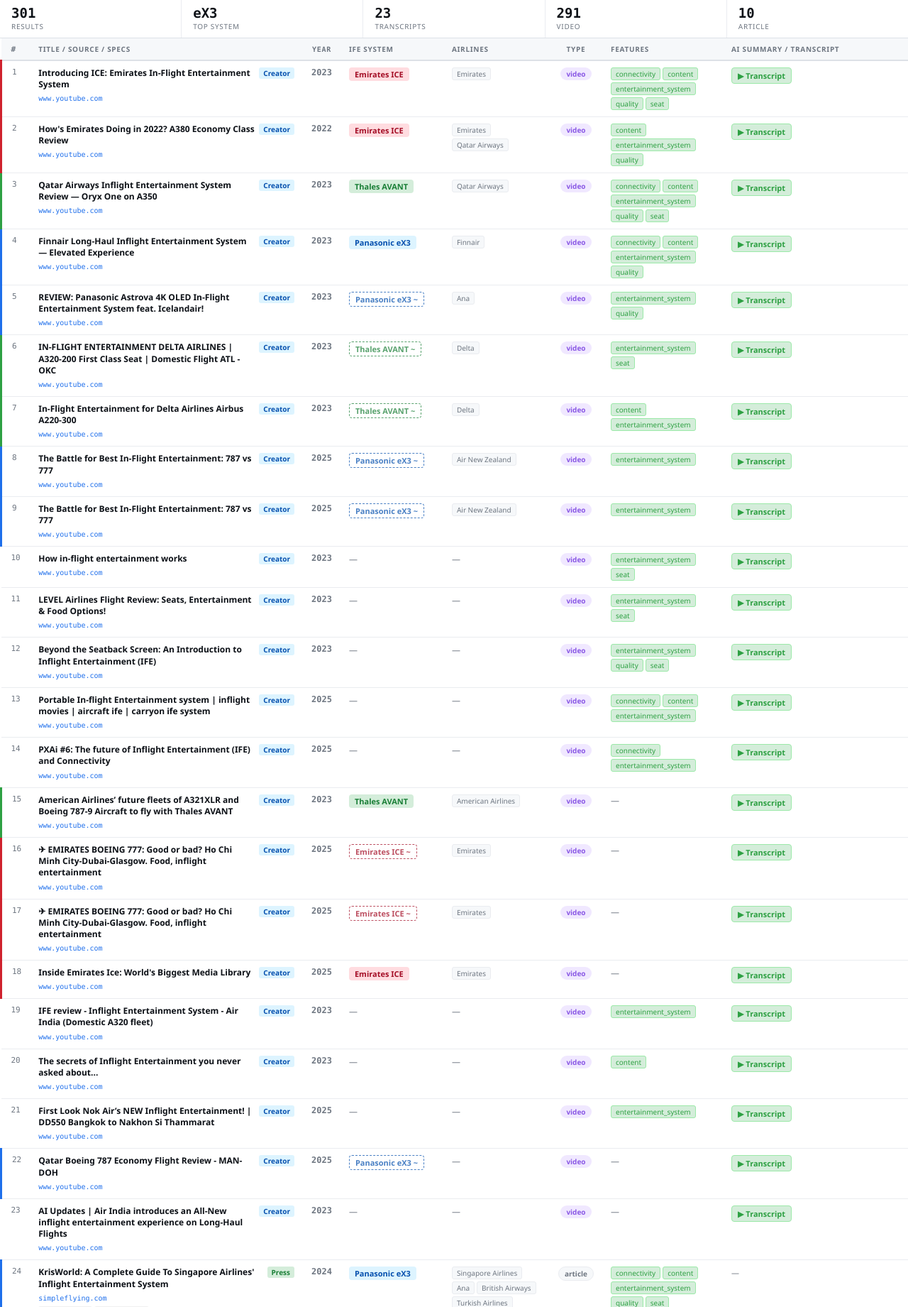
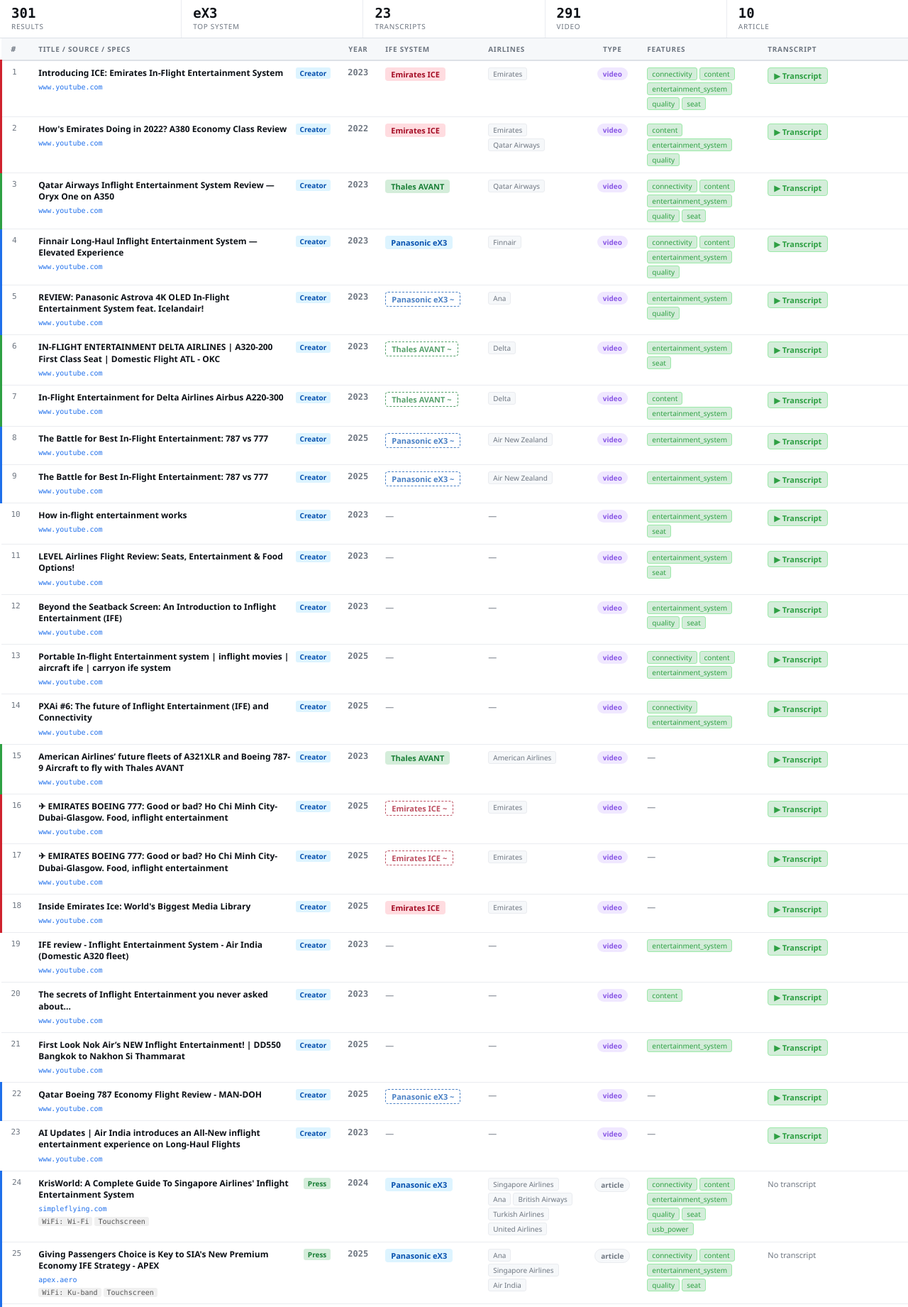
Before and after one commit to eviebngo/IFE-Review-Crawler, a Flask app: page / in a window 1280 px wide. Shown: the part 131-1972 px from the top of the page at 71% size. Run offline with Flask 3, Linux system fonts and the light colour scheme; data that the repository does not hold is empty.

Commit message:
revert: hold off AI summary feature (keep transcript sentence filter)

```diff
--- a/requirements.txt
+++ b/requirements.txt
@@ -4,4 +4,3 @@
 gunicorn
 youtube-transcript-api
 python-dotenv
-anthropic
--- a/templates/index.html
+++ b/templates/index.html
@@ -236,7 +236,7 @@
         <th class="c-air">Airlines</th>
         <th class="c-type">Type</th>
         <th class="c-feat">Features</th>
-        <th class="c-tr">AI Summary / Transcript</th>
+        <th class="c-tr">Transcript</th>
       </tr>
     </thead>
     <tbody id="tbody"></tbody>
@@ -521,42 +521,22 @@
 }
 
 function buildTrans(r,n){
-  const hasSummary = !!r.ai_summary;
-  const hasTrans   = r.transcript_available && ((r.captions||[]).length>0 || r.transcript_excerpt);
-  if(!hasSummary && !hasTrans) return '<span class="tr-none">—</span>';
-
+  if(!r.transcript_available) return '<span class="tr-none">No transcript</span>';
   const id='dr'+n;
-
-  // AI summary block
-  const summaryHtml = hasSummary
-    ? '<div class="ai-summary"><div class="ai-label">✦ AI Summary</div>'+esc(r.ai_summary)+'</div>'
-    : '';
-
-  // Transcript excerpt (most IFE-relevant quote)
-  const excHtml = r.transcript_excerpt
-    ? '<div class="tr-exc">'+esc(r.transcript_excerpt)+'</div>'
-    : '';
-
-  // Timestamped IFE quote captions
+  const exc=r.transcript_excerpt?'<div class="tr-exc">'+esc(r.transcript_excerpt)+'</div>':'';
   const ytBase = (r.url||'').includes('youtube.com/watch?v=')
     ? r.url.split('&')[0] : null;
-  const caps = (r.captions||[]).map(c=>{
-    const ts   = esc(c.timestamp);
+  const caps=(r.captions||[]).map(c=>{
+    const ts = esc(c.timestamp);
     const tsEl = (ytBase && c.start_seconds != null)
       ? '<a class="cap-ts cap-ts-link" href="'+ytBase+'&t='+c.start_seconds+'s" target="_blank" rel="noopener">'+ts+'</a>'
       : '<span class="cap-ts">'+ts+'</span>';
     return '<div class="cap-row">'+tsEl+esc(c.text)+'</div>';
   }).join('');
-  const capsHtml = caps
-    ? '<div class="cap-section"><div class="cap-hd">IFE Quotes (click timestamp to jump)</div>'+caps+'</div>'
-    : '';
-
-  // Button: "✦ AI Summary" if we have one, otherwise "▶ Transcript"
-  const btnCls = hasSummary ? 'tr-btn ai-btn' : 'tr-btn';
-  const btnLbl = hasSummary ? '✦ AI Summary' : '▶ Transcript';
-
-  return '<span class="'+btnCls+'" data-dr="'+id+'">'+btnLbl+'</span>'+
-    '<div class="tr-drawer" id="'+id+'">'+summaryHtml+excHtml+capsHtml+'</div>';
+  return '<span class="tr-btn" data-dr="'+id+'">▶ Transcript</span>'+
+    '<div class="tr-drawer" id="'+id+'">'+exc+
+    (caps?'<div class="cap-section"><div class="cap-hd">IFE Quotes (click timestamp to jump)</div>'+caps+'</div>':'')+
+    '</div>';
 }
 
 document.addEventListener('click',e=>{
```
Also changed, not shown: .github/workflows/daily_crawl.yml.
